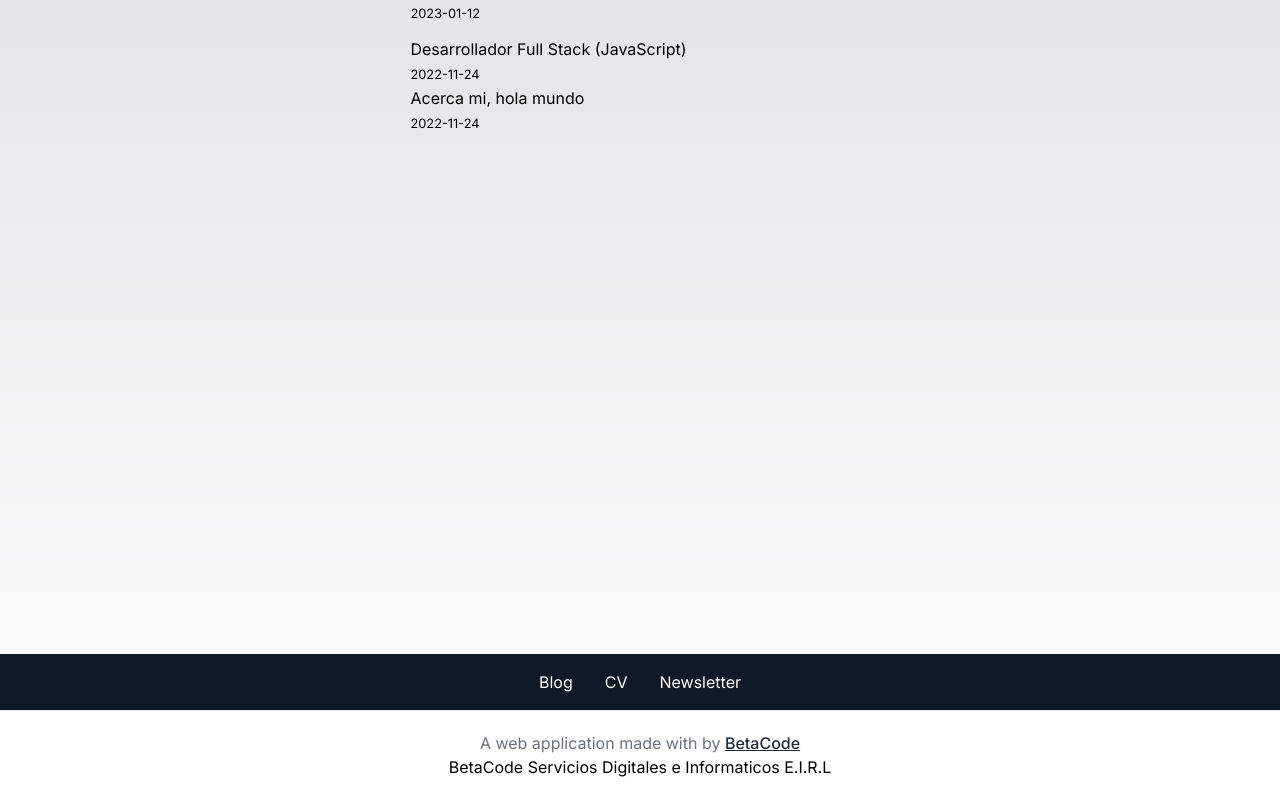
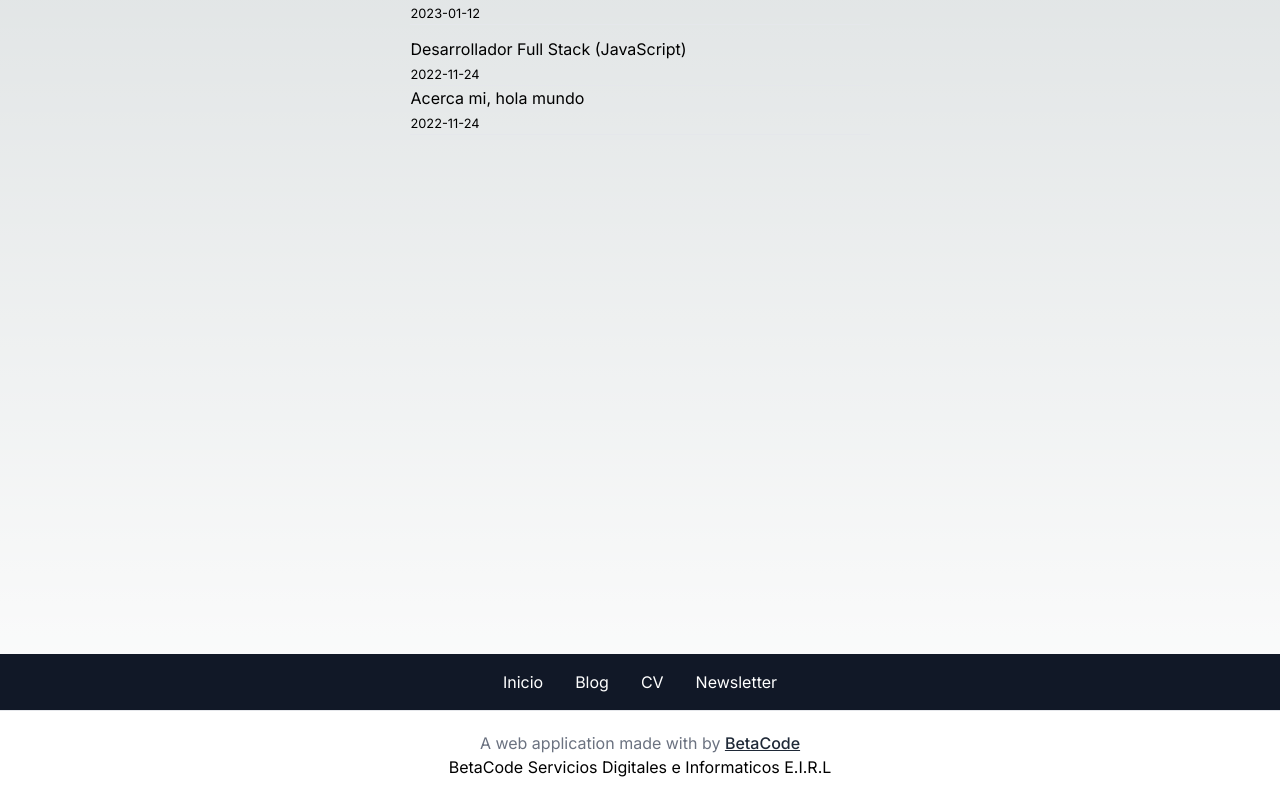
Before and after one commit to JoseGermanx/cv-app, a Next.js app: page /blog in a window 1280 px wide. Shown: the part 350-1149 px from the top of the page. Built offline with nearby package versions, Linux system fonts and the light colour scheme.

Commit message:
Agregado enlace de inicio en la barra de navegación inferior

```diff
--- a/src/app/ui/NavBarBottom.tsx
+++ b/src/app/ui/NavBarBottom.tsx
@@ -7,6 +7,7 @@ const NavBarBottom = () => {
     <>
         <div className="bg-gray-900 p-4 text-white text-center">
             <div className="flex justify-center">
+            <a href="/" className="px-4">Inicio</a>
             <a href="/blog" className="px-4">Blog</a>
             <a href="/cv_jose_martinez.pdf" className="px-4">CV</a>
             <a href="https://www.linkedin.com/build-relation/newsletter-follow?entityUrn=7078460407316635648" className="px-4">Newsletter</a>
```
